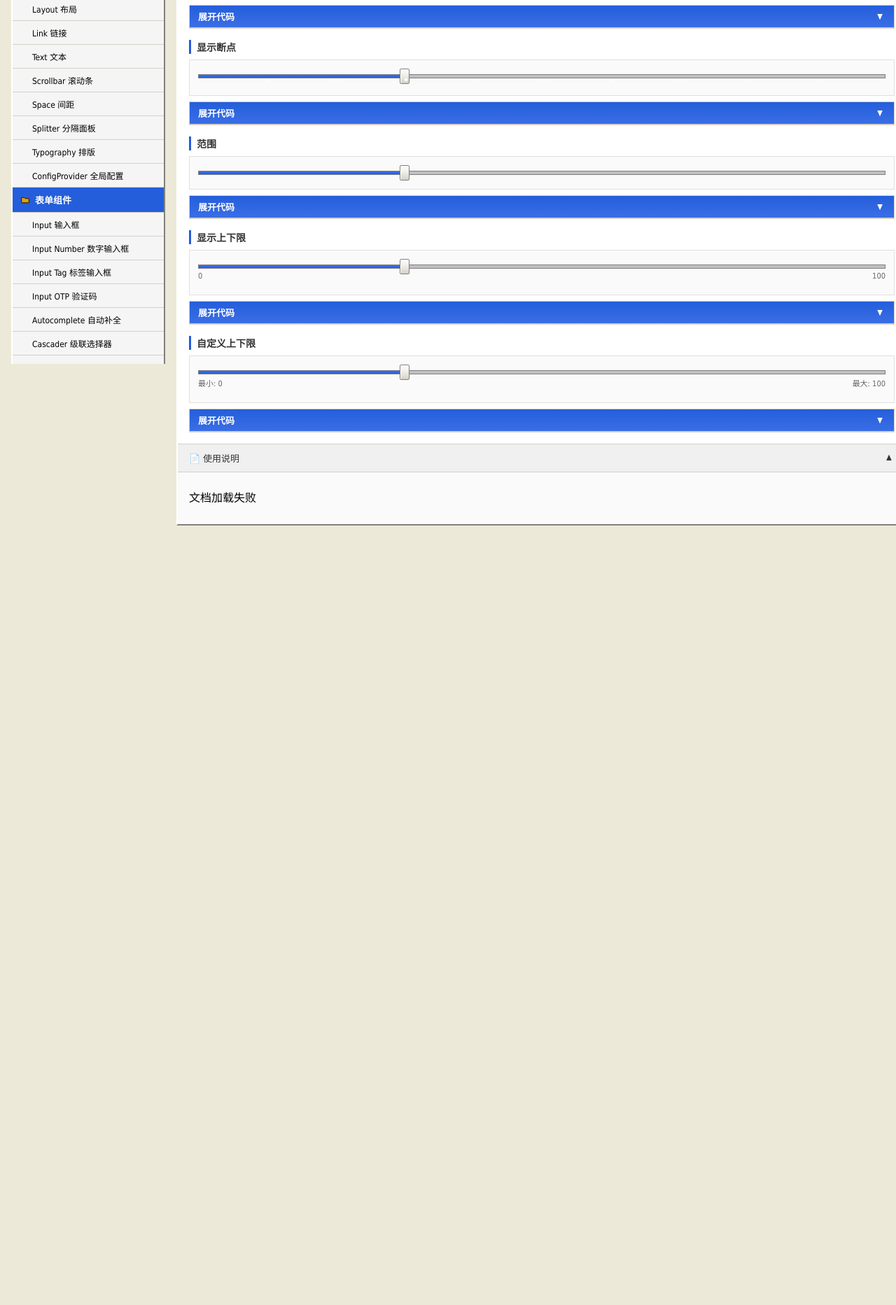
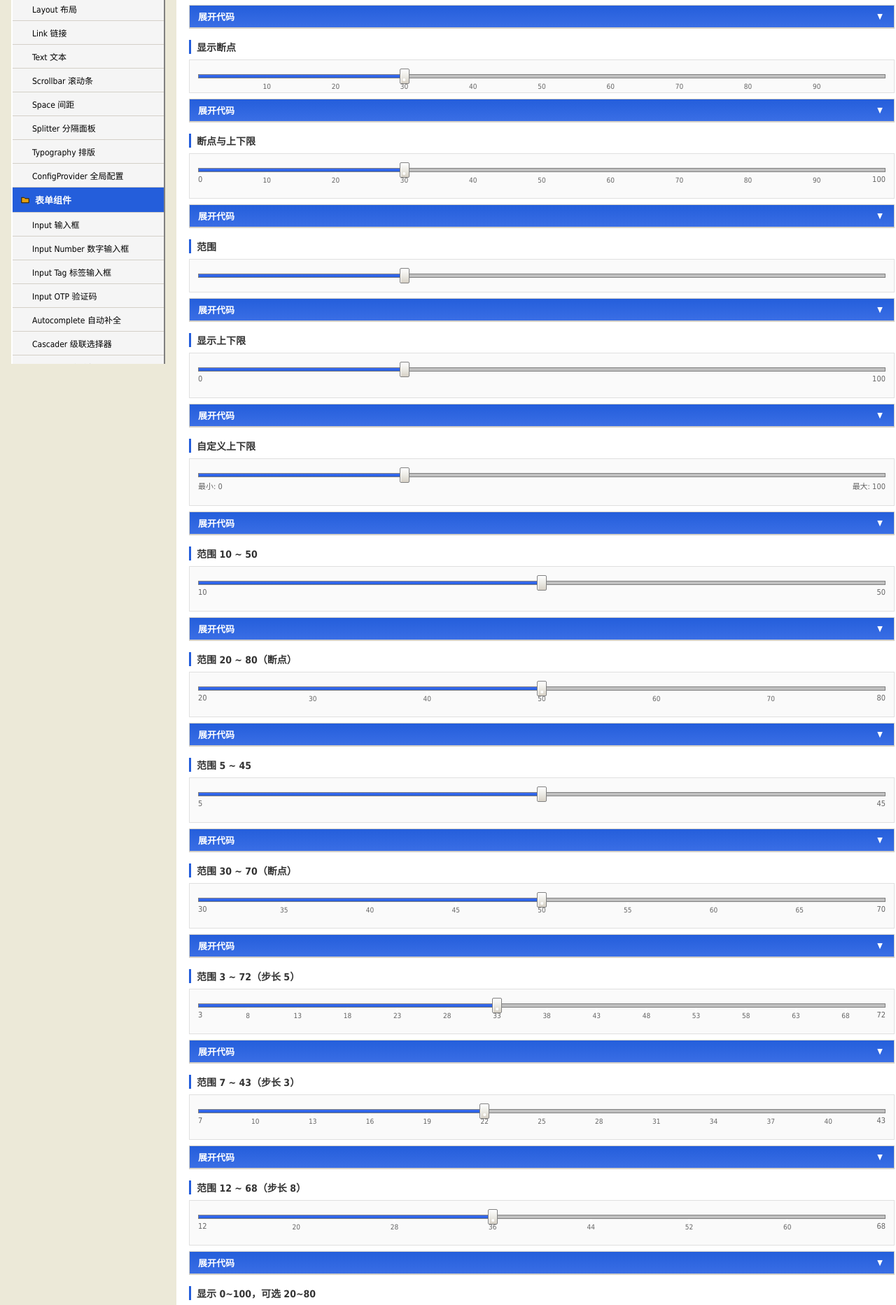
Before and after one commit to rzl/windows-ui, a Vue app in the folder packages/playground/: page /#/form/slider in a window 1280 px wide. Shown: the part 413-2278 px from the top of the page at 70% size. Before the commit the page ends 1204 px from the top, so only its background shows below. Built offline with nearby package versions, Linux system fonts and the light colour scheme; no server answers.

Commit message:
feat(slider): 新增可选范围 rangeMin/rangeMax，断点显示数值，修复非整除范围 snap 及断点事件拦截

```diff
--- a/packages/playground/src/pages/components/SliderComponentPage.vue
+++ b/packages/playground/src/pages/components/SliderComponentPage.vue
@@ -5,6 +5,7 @@
 
       <demo-block title="基础用法" code="&lt;w-slider v-model=&quot;form.slider1&quot; /&gt;"><w-slider v-model="form.slider1" /></demo-block>
       <demo-block title="显示断点" code="&lt;w-slider v-model=&quot;form.slider2&quot; :step=&quot;10&quot; show-stops /&gt;"><w-slider v-model="form.slider2" :step="10" show-stops /></demo-block>
+      <demo-block title="断点与上下限" code="&lt;w-slider v-model=&quot;form.slider6&quot; :step=&quot;10&quot; show-stops show-min-max /&gt;"><w-slider v-model="form.slider6" :step="10" show-stops show-min-max /></demo-block>
       <demo-block title="范围" code="&lt;w-slider v-model=&quot;form.slider3&quot; :min=&quot;0&quot; :max=&quot;100&quot; /&gt;"><w-slider v-model="form.slider3" :min="0" :max="100" /></demo-block>
       <demo-block title="显示上下限" code="&lt;w-slider v-model=&quot;form.slider4&quot; show-min-max /&gt;"><w-slider v-model="form.slider4" show-min-max /></demo-block>
       <demo-block title="自定义上下限" code="&lt;w-slider v-model=&quot;form.slider5&quot; show-min-max&gt;&#10;  &lt;template #min=&quot;{ value }&quot;&gt;最小: {{ value }}&lt;/template&gt;&#10;  &lt;template #max=&quot;{ value }&quot;&gt;最大: {{ value }}&lt;/template&gt;&#10;&lt;/w-slider&gt;">
@@ -13,6 +14,14 @@
           <template #max="{ value }">最大: {{ value }}</template>
         </w-slider>
       </demo-block>
+      <demo-block title="范围 10 ~ 50" code="&lt;w-slider v-model=&quot;form.slider7&quot; :min=&quot;10&quot; :max=&quot;50&quot; show-min-max /&gt;"><w-slider v-model="form.slider7" :min="10" :max="50" show-min-max /></demo-block>
+      <demo-block title="范围 20 ~ 80（断点）" code="&lt;w-slider v-model=&quot;form.slider8&quot; :min=&quot;20&quot; :max=&quot;80&quot; :step=&quot;10&quot; show-stops show-min-max /&gt;"><w-slider v-model="form.slider8" :min="20" :max="80" :step="10" show-stops show-min-max /></demo-block>
+      <demo-block title="范围 5 ~ 45" code="&lt;w-slider v-model=&quot;form.slider9&quot; :min=&quot;5&quot; :max=&quot;45&quot; show-min-max /&gt;"><w-slider v-model="form.slider9" :min="5" :max="45" show-min-max /></demo-block>
+      <demo-block title="范围 30 ~ 70（断点）" code="&lt;w-slider v-model=&quot;form.slider10&quot; :min=&quot;30&quot; :max=&quot;70&quot; :step=&quot;5&quot; show-stops show-min-max /&gt;"><w-slider v-model="form.slider10" :min="30" :max="70" :step="5" show-stops show-min-max /></demo-block>
+      <demo-block title="范围 3 ~ 72（步长 5）" code="&lt;w-slider v-model=&quot;form.slider11&quot; :min=&quot;3&quot; :max=&quot;72&quot; :step=&quot;5&quot; show-stops show-min-max /&gt;"><w-slider v-model="form.slider11" :min="3" :max="72" :step="5" show-stops show-min-max /></demo-block>
+      <demo-block title="范围 7 ~ 43（步长 3）" code="&lt;w-slider v-model=&quot;form.slider12&quot; :min=&quot;7&quot; :max=&quot;43&quot; :step=&quot;3&quot; show-stops show-min-max /&gt;"><w-slider v-model="form.slider12" :min="7" :max="43" :step="3" show-stops show-min-max /></demo-block>
+      <demo-block title="范围 12 ~ 68（步长 8）" code="&lt;w-slider v-model=&quot;form.slider13&quot; :min=&quot;12&quot; :max=&quot;68&quot; :step=&quot;8&quot; show-stops show-min-max /&gt;"><w-slider v-model="form.slider13" :min="12" :max="68" :step="8" show-stops show-min-max /></demo-block>
+      <demo-block title="显示 0~100，可选 20~80" code="&lt;w-slider v-model=&quot;form.slider14&quot; :min=&quot;0&quot; :max=&quot;100&quot; :range-min=&quot;20&quot; :range-max=&quot;80&quot; show-min-max /&gt;"><w-slider v-model="form.slider14" :min="0" :max="100" :range-min="20" :range-max="80" show-min-max /></demo-block>
 
     </demo-section>
   </div>
@@ -26,7 +35,7 @@ import { reactive } from 'vue'
 const form = reactive({
   input: '', input2: '', number: 0, tags: ['标签1', '标签2'], otp: '', otp2: '',
   auto: '', cascader: [] as string[], checkbox: [] as string[], color: '#245edb',
-  date: '', date2: '', datetime: '', radio: 'A', rate: 3, select: '', slider1: 30, slider2: 30, slider3: 30, slider4: 30, slider5: 30,
+  date: '', date2: '', datetime: '', radio: 'A', rate: 3, select: '', slider1: 30, slider2: 30, slider3: 30, slider4: 30, slider5: 30, slider6: 30, slider7: 30, slider8: 50, slider9: 25, slider10: 50, slider11: 33, slider12: 22, slider13: 36, slider14: 50,
   switch: true, time: '', timeselect: '', transfer: [] as string[], treeselect: '',
   mention: '', name: '', email: '', gender: 'male', hobbies: [] as string[]
 })
--- a/packages/windows-ui/src/components/slider/slider.vue
+++ b/packages/windows-ui/src/components/slider/slider.vue
@@ -1,6 +1,8 @@
 <template>
   <div class="w-slider">
     <div ref="trackRef" class="w-slider__track" @click="handleTrackClick">
+      <div v-if="rangeMin !== undefined" class="w-slider__range-mask" :style="{ left: '0', width: `${rangePercent.left}%` }" />
+      <div v-if="rangeMax !== undefined" class="w-slider__range-mask" :style="{ left: `${rangePercent.left + rangePercent.width}%`, width: `${100 - rangePercent.left - rangePercent.width}%` }" />
       <div class="w-slider__bar" :style="{ width: `${percent}%` }" />
       <div
         class="w-slider__thumb"
@@ -15,7 +17,10 @@
       </div>
     </div>
     <div v-if="showStops" class="w-slider__stops">
-      <span v-for="(s, i) in stops" :key="i" class="w-slider__stop" :style="{ left: `${s}%` }" />
+      <span v-for="(s, i) in stops" :key="i" class="w-slider__stop-item" :style="{ left: `${s.percent}%` }">
+        <span class="w-slider__stop-dot" />
+        <span class="w-slider__stop-value">{{ s.value }}</span>
+      </span>
     </div>
     <div v-if="showMinMax" class="w-slider__limits">
       <span class="w-slider__min">
@@ -31,13 +36,21 @@
 <script setup lang="ts">
 import { ref, computed } from 'vue'
 defineOptions({ name: 'WSlider' })
-const props = defineProps({ modelValue: { type: Number, default: 0 }, min: { type: Number, default: 0 }, max: { type: Number, default: 100 }, step: { type: Number, default: 1 }, showStops: Boolean, showMinMax: Boolean, disabled: Boolean })
+const props = defineProps({ modelValue: { type: Number, default: 0 }, min: { type: Number, default: 0 }, max: { type: Number, default: 100 }, step: { type: Number, default: 1 }, rangeMin: { type: Number, default: undefined }, rangeMax: { type: Number, default: undefined }, showStops: Boolean, showMinMax: Boolean, disabled: Boolean })
 const emit = defineEmits(['update:modelValue', 'change'])
 const trackRef = ref<HTMLDivElement>()
 const dragging = ref(false)
 const percent = computed(() => ((props.modelValue - props.min) / (props.max - props.min)) * 100)
-const stops = computed(() => { const count = (props.max - props.min) / props.step; const arr: number[] = []; for (let i = 1; i < count; i++) arr.push((i / count) * 100); return arr })
-const updateValue = (clientX: number) => { if (!trackRef.value || props.disabled) return; const rect = trackRef.value.getBoundingClientRect(); let p = (clientX - rect.left) / rect.width; p = Math.max(0, Math.min(1, p)); let val = props.min + p * (props.max - props.min); val = Math.round(val / props.step) * props.step; emit('update:modelValue', val); emit('change', val) }
+const rangePercent = computed(() => {
+  const rMin = props.rangeMin !== undefined ? props.rangeMin : props.min
+  const rMax = props.rangeMax !== undefined ? props.rangeMax : props.max
+  return {
+    left: ((rMin - props.min) / (props.max - props.min)) * 100,
+    width: ((rMax - rMin) / (props.max - props.min)) * 100
+  }
+})
+const stops = computed(() => { const count = (props.max - props.min) / props.step; const arr: { percent: number; value: number }[] = []; for (let i = 1; i < count; i++) arr.push({ percent: (i / count) * 100, value: props.min + i * props.step }); return arr })
+const updateValue = (clientX: number) => { if (!trackRef.value || props.disabled) return; const rect = trackRef.value.getBoundingClientRect(); let p = (clientX - rect.left) / rect.width; p = Math.max(0, Math.min(1, p)); let val = props.min + p * (props.max - props.min); val = props.min + Math.round((val - props.min) / props.step) * props.step; const rMin = props.rangeMin !== undefined ? props.rangeMin : props.min; const rMax = props.rangeMax !== undefined ? props.rangeMax : props.max; val = Math.max(rMin, Math.min(rMax, val)); emit('update:modelValue', val); emit('change', val) }
 const startDrag = (e: MouseEvent) => { e.preventDefault(); e.stopPropagation(); dragging.value = true; const move = (ev: MouseEvent) => updateValue(ev.clientX); const up = () => { dragging.value = false; window.removeEventListener('mousemove', move); window.removeEventListener('mouseup', up) }; window.addEventListener('mousemove', move); window.addEventListener('mouseup', up) }
 const startTouchDrag = (e: TouchEvent) => { dragging.value = true; const touch = e.touches[0]; const move = (ev: TouchEvent) => { const t = ev.touches[0]; if (t) updateValue(t.clientX) }; const up = () => { dragging.value = false; window.removeEventListener('touchmove', move); window.removeEventListener('touchend', up); window.removeEventListener('touchcancel', up) }; window.addEventListener('touchmove', move); window.addEventListener('touchend', up); window.addEventListener('touchcancel', up) }
 const handleTrackClick = (e: MouseEvent) => updateValue(e.clientX)
@@ -46,13 +59,16 @@ const handleTrackClick = (e: MouseEvent) => updateValue(e.clientX)
 <style scoped>
 .w-slider { padding: 8px 0; }
 .w-slider__track { position: relative; height: 4px; background: #c0c0c0; border: 1px solid #808080; cursor: pointer; }
+.w-slider__range-mask { position: absolute; top: 0; height: 100%; background: #a0a0a0; }
 .w-slider__bar { height: 100%; background: linear-gradient(180deg, var(--w-xp-blue-light), var(--w-color-primary)); }
 .w-slider__thumb { position: absolute; top: 50%; width: 12px; height: 20px; background: linear-gradient(180deg, #fff, #ecebe5, #d6d0c5); border: 1px solid #808080; border-radius: 2px; transform: translate(-50%, -50%); cursor: grab; box-shadow: inset 1px 1px 0 #fff; }
 .w-slider__thumb:active { cursor: grabbing; }
 .w-slider__tooltip { position: absolute; bottom: calc(100% + 6px); left: 50%; transform: translateX(-50%); padding: 2px 6px; background: #ffffe1; border: 1px solid #000; border-radius: 2px; font-size: 11px; color: #000; white-space: nowrap; opacity: 0; pointer-events: none; transition: opacity .15s ease; box-shadow: 1px 1px 2px rgba(0,0,0,.2); }
 .w-slider__tooltip::after { content: ''; position: absolute; top: 100%; left: 50%; transform: translateX(-50%); border-width: 4px; border-style: solid; border-color: #000 transparent transparent transparent; }
 .w-slider__thumb:hover .w-slider__tooltip, .w-slider__thumb.is-dragging .w-slider__tooltip { opacity: 1; }
-.w-slider__stops { position: relative; height: 4px; }
-.w-slider__stop { position: absolute; top: 0; width: 4px; height: 4px; background: #fff; border-radius: 50%; }
+.w-slider__stops { position: relative; pointer-events: none; }
+.w-slider__stop-item { position: absolute; top: 0; display: flex; flex-direction: column; align-items: center; transform: translateX(-50%); }
+.w-slider__stop-dot { width: 4px; height: 4px; background: #fff; border-radius: 50%; }
+.w-slider__stop-value { margin-top: 2px; font-size: 10px; color: #666; white-space: nowrap; }
 .w-slider__limits { display: flex; justify-content: space-between; margin-top: 4px; font-size: 11px; color: #666; }
 </style>
```
Also changed, not shown: 3 other files (tests, documents, lock files or other folders).
